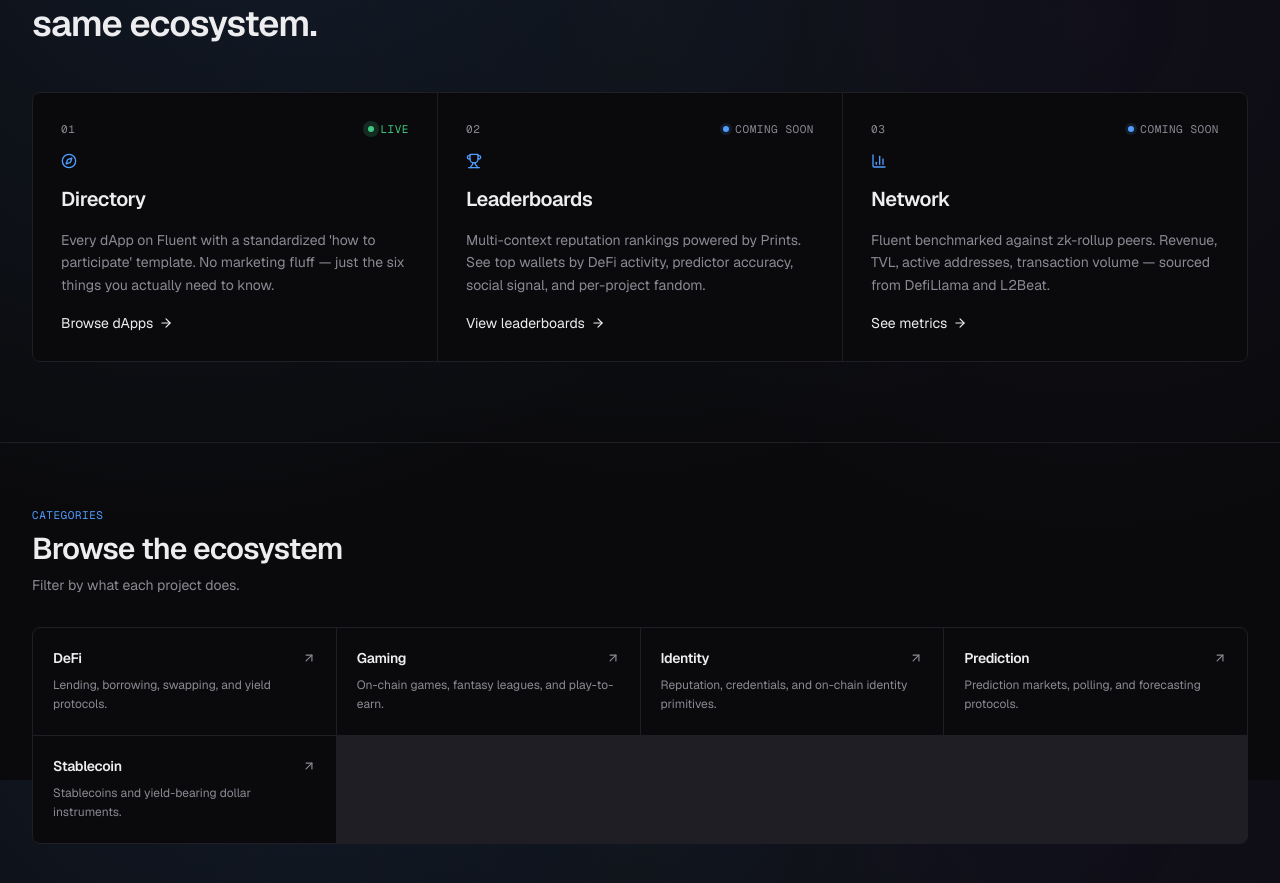
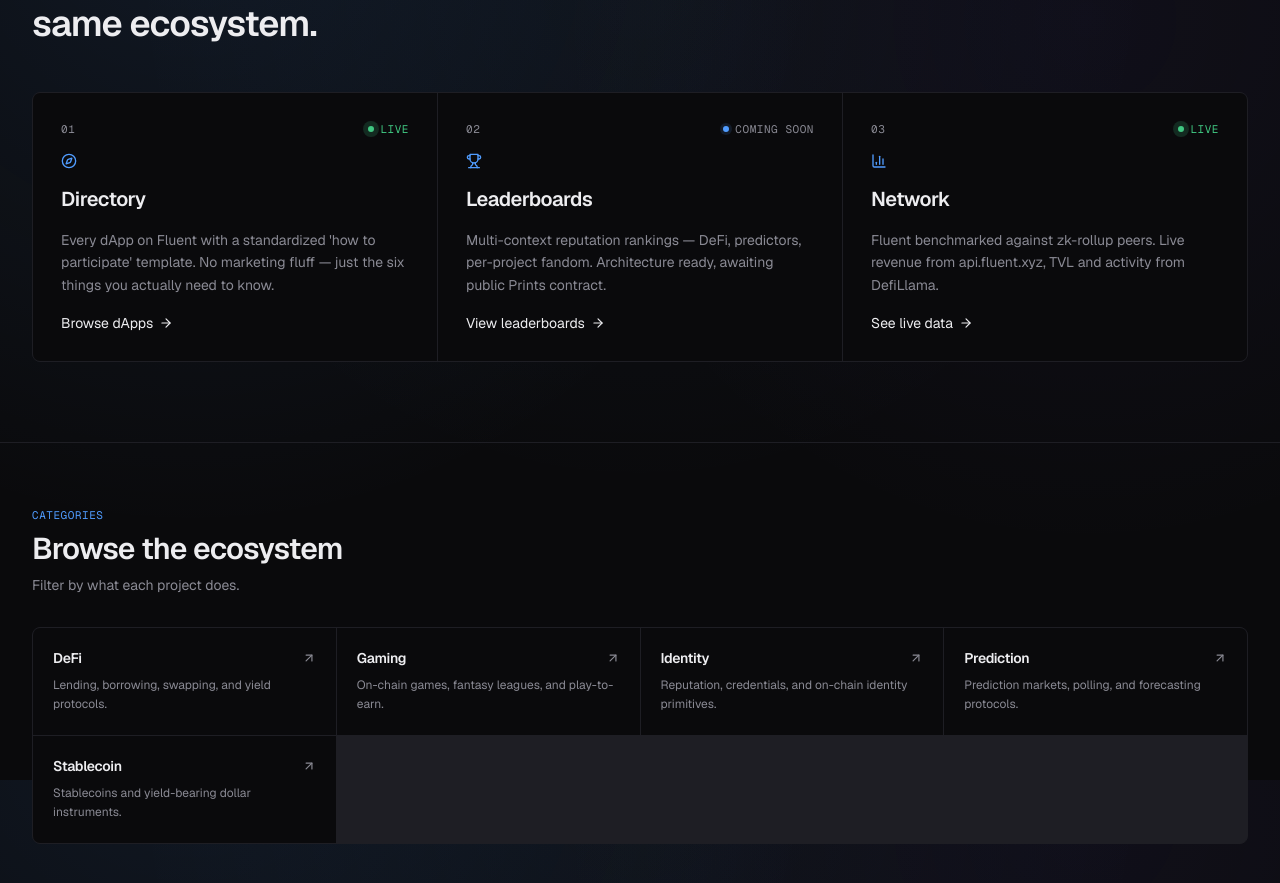
Before and after one commit to Afghanistan8/Fluent-Hub, a Next.js app: page / in a window 1280 px wide. Shown: the part 1620-2503 px from the top of the page. Built offline with nearby package versions, Linux system fonts and the light colour scheme.

Commit message:
Mark Network as live; refine Leaderboards description

```diff
--- a/app/page.tsx
+++ b/app/page.tsx
@@ -215,7 +215,7 @@ function ThreePillars() {
             number="02"
             icon={<Trophy className="h-4 w-4" />}
             title="Leaderboards"
-            description="Multi-context reputation rankings powered by Prints. See top wallets by DeFi activity, predictor accuracy, social signal, and per-project fandom."
+            description="Multi-context reputation rankings — DeFi, predictors, per-project fandom. Architecture ready, awaiting public Prints contract."
             href="/leaderboards"
             cta="View leaderboards"
             status="soon"
@@ -224,10 +224,10 @@ function ThreePillars() {
             number="03"
             icon={<BarChart3 className="h-4 w-4" />}
             title="Network"
-            description="Fluent benchmarked against zk-rollup peers. Revenue, TVL, active addresses, transaction volume — sourced from DefiLlama and L2Beat."
+            description="Fluent benchmarked against zk-rollup peers. Live revenue from api.fluent.xyz, TVL and activity from DefiLlama."
             href="/network"
-            cta="See metrics"
-            status="soon"
+            cta="See live data"
+            status="live"
           />
         </div>
       </div>
```
